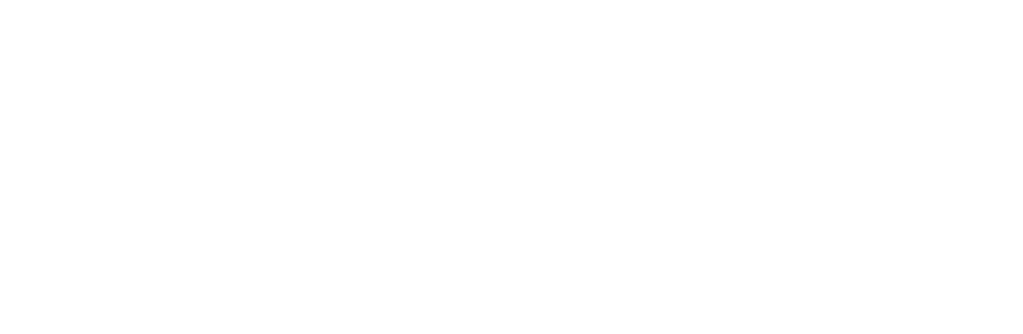
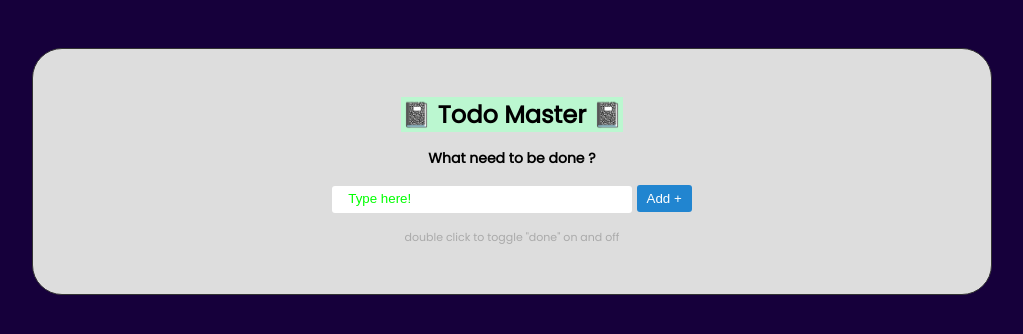
Before and after one commit to dts-kominfo-rea2a/challenge-08-yunusbahtiar22, a website: page index.html in a window 1280 px wide. Shown: the whole page, without its empty margins (128-1151 px from the left). Drawn offline with Linux system fonts and the light colour scheme; a web font is replaced by a local one.

Commit message:
feat: Add insert and complete todo functionality

```diff
--- a/index.html
+++ b/index.html
@@ -4,38 +4,69 @@
     <meta charset="UTF-8" />
     <meta http-equiv="X-UA-Compatible" content="IE=edge" />
     <meta name="viewport" content="width=device-width, initial-scale=1.0" />
+    <link rel="stylesheet" href="style.css">
     <title>Challenge - DOM</title>
   </head>
   <body>
     <div id="app">
       <!-- TODO: Buatlah sebuah header dengan id todo-title -->
+      <h1 id="todo-title">📓 Todo Master 📓</h1>
       <!-- TODO: Buatlah sebuah subtitle dengan id todo-subtitle -->
+      <h2 id="todo-subtitle">What need to be done ?</h2>
 
       <!-- Section: input -->
       <!-- TODO: Buatlah sebuah input bertipe text dengan id todo-input -->
       <!-- TODO: Buatlah sebuah button dengan id todo-submit -->
+      <section>
+        <div class="input-wrapper">
+          <input id="todo-input" type="text" placeholder="Type here!">
+          <button type="submit" id="todo-submit">Add &#43;</button>
+        </div>
+      </section>
 
       <!-- Section output -->
       <!-- TODO: Buatlah sebuah <ul> dengan id todo-output -->
+        <section>
+          <ul id="todo-output">
+          </ul>
+          <p style="text-align: center; color: #aaa; font-size: 11px; margin-top: 1rem;">double click to toggle "done" on and off</p>
+        </section>
     </div>
 
     <!-- ! Untuk tantangan ini, script jangan diubah ke external js yah ! -->
     <script>
       // TODO: Deklarasi variable sesuai dengan kebutuhan di sini
-      let button;
-      let input;
-      let output;
+      let button = document.querySelector('#todo-submit');
+      let input = document.querySelector('#todo-input');
+      let output = document.querySelector('#todo-output');
 
       // TODO: Buatlah sebuah fungsi dengan nama fnClickHandler
       // Fungsi yang digunakan untuk menambahkan tulisan
       // Jangan ubah cara deklarasi fungsinya, cukup isi saja
-      function fnClickHandler(toDoItem) {}
+      function fnClickHandler(toDoItem) {
+        output.innerHTML+= `<li>${toDoItem}</li>`;
+      }
 
       // TODO: register event onclick / addEventListener untuk button
       // akan menjalankan fungsi fnClickHandler
+      button.addEventListener('click', function() {
+        fnClickHandler(input.value);
+        input.value = '';
+      });
 
       // TODO: register event onkeypress / addEventListener untuk input
       // sehingga saat di input ditekan enter akan menjalankan fungsi fnClickHandler juga
+      input.addEventListener('keypress', function(e) {
+        if (e.key === 'Enter') {
+          fnClickHandler(this.value);
+          input.value = '';
+        }
+      });
+
+      // other features
+      output.addEventListener('dblclick', function(e) {
+        event.target.classList.toggle('done');
+      })
     </script>
   </body>
 </html>
--- /dev/null
+++ b/style.css
@@ -0,0 +1,98 @@
+@import url('https://fonts.googleapis.com/css2?family=Poppins&family=Quicksand:wght@500&family=Recursive:wght@600&display=swap');
+
+*,
+*::before,
+*::after {
+    box-sizing: border-box;
+    margin: 0;
+    padding: 0;
+}
+
+:root {
+    --base-color: #16003B;
+    --accent-color: #bbf7d0;
+    --app-color: #ddd;
+    --primary-color: #2185d0;
+}
+
+html {
+    font-family: 'Poppins', sans-serif;
+    background: var(--base-color);
+}
+
+ul {
+    list-style: none;
+}
+
+#app {
+    width: 75%;
+    margin: 3rem auto;
+    border: 1px solid #333;
+    border-radius: 30px;
+    padding: 3rem;
+    background: var(--app-color);
+}
+
+#app section {
+    width: 80%;
+    /* border: 1px solid var(--base-color); */
+}
+
+#todo-title,
+#todo-subtitle {
+    width: max-content;
+    text-align: center;
+}
+
+#todo-title {
+    font-size: 24px;
+    background: var(--accent-color);
+}
+
+#todo-subtitle {
+    font-size: 14px;
+}
+
+#app > * {
+    margin: auto;
+}
+
+#app > * + * { margin-top: 1rem; }
+
+#todo-input {
+    line-height: 2;
+    padding: 0 1rem;
+    border: none;
+    border-radius: 3px;
+    width: 300px;
+    margin: auto;
+}
+
+#todo-input::placeholder {
+    /* padding: 0 1rem; */
+    color: lime;
+}
+
+#todo-submit {
+    background: var(--primary-color);
+    height: min-content;
+    padding: 6px 10px;
+    color: white;
+    border: none;
+    border-radius: 3px;
+}
+
+.input-wrapper {
+    width: max-content;
+    margin: auto;
+}
+
+#todo-output li {
+    padding-left: 3rem;
+}
+
+#todo-output li:nth-child(odd) { background: #bbb;}
+
+li.done {
+    text-decoration: line-through;
+}
```
